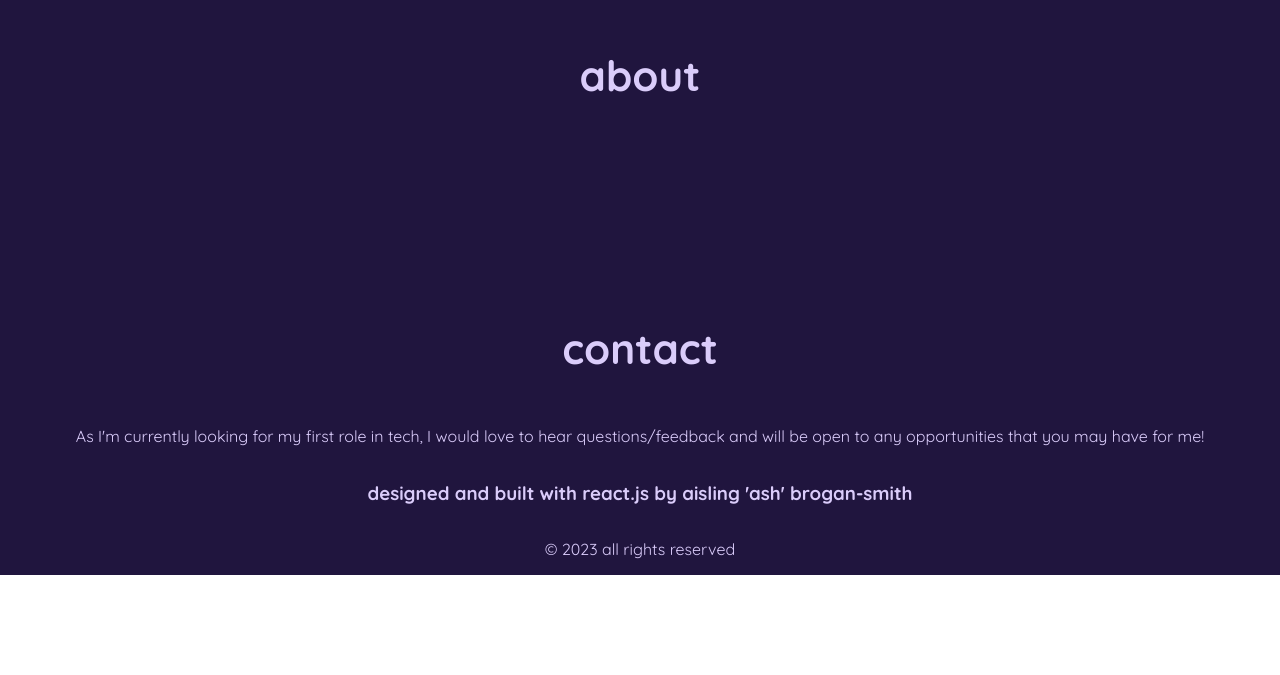
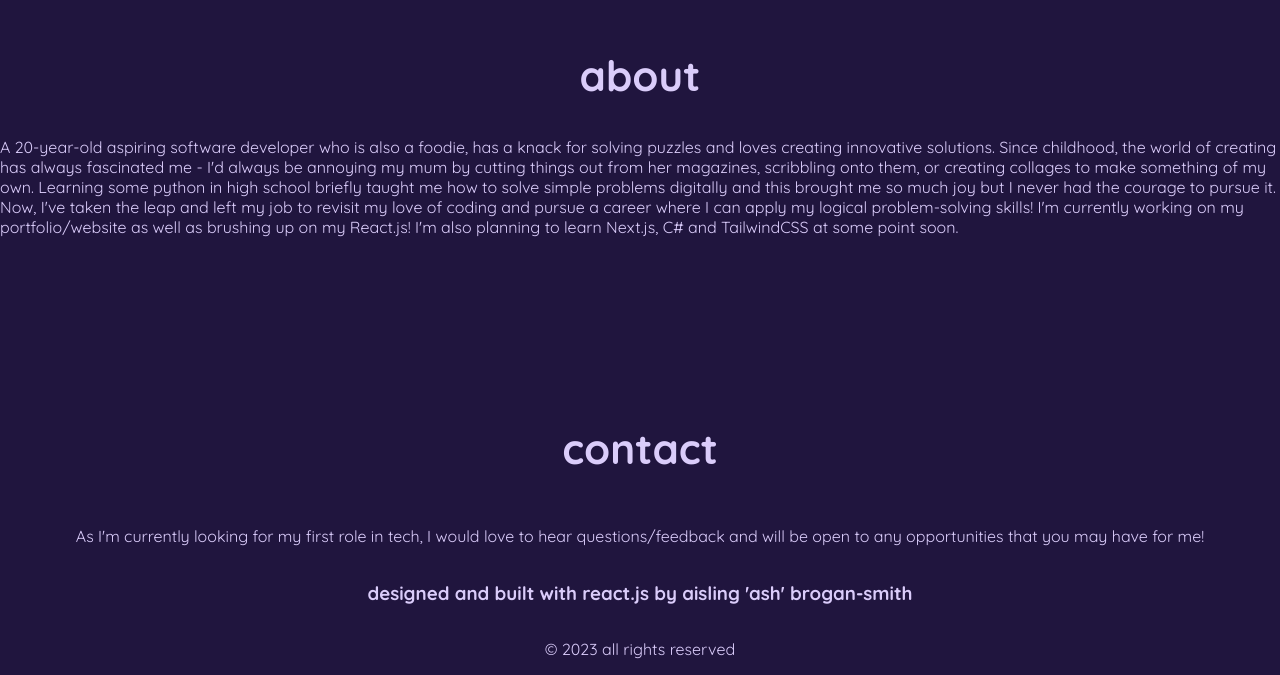
Before and after one commit to ashwantspizza/mywebsite, a React (Create React App) app in the folder ash-website/: page / in a window 1280 px wide. Shown: the part 2019-2694 px from the top of the page. Before the commit the page ends 2594 px from the top, so only its background shows below. Built offline with nearby package versions, Linux system fonts and the light colour scheme.

Commit message:
about description added

```diff
--- a/ash-website/src/components/LandingPage.js
+++ b/ash-website/src/components/LandingPage.js
@@ -37,6 +37,7 @@ function LandingPage() {
   </div>
 
   <section id="work">
+
   <div className="my-work-section">
     <div className="my-work-text">
       <h2>my work</h2>
@@ -82,21 +83,30 @@ function LandingPage() {
   <p>PostgreSQL</p>
   </div>
   </div>
+
 </section>
 
         <section id="about">
+
         <div className="about-section">
-    <div className="about-text">
-      <h2>about</h2>
+    <div className="about-text"> <h2>about</h2> </div>
+    <div className="about-desc">
+    <div className="about-desc-1">A 20-year-old aspiring software developer who is also a foodie, has a knack for solving puzzles and loves creating innovative solutions. Since childhood, the world of creating has always fascinated me - I'd always be annoying my mum by cutting things out from her magazines, scribbling onto them, or creating collages to make something of my own.
+Learning some python in high school briefly taught me how to solve simple problems digitally and this brought me so much joy but I never had the courage to pursue it.</div>
+<div className="about-desc-2">Now, I've taken the leap and left my job to revisit my love of coding and pursue a career where I can apply my logical problem-solving skills!
+I'm currently working on my portfolio/website as well as brushing up on my React.js! I'm also planning to learn Next.js, C# and TailwindCSS at some point soon.</div>
+</div>
     </div>
-    </div>
+
         </section>
 
         <section id="contact">
+
         <div className="contact-section">
     <div className="contact-title-text"> <h2>contact</h2> </div>
     <div className="contact-desc"> <p>As I'm currently looking for my first role in tech, I would love to hear questions/feedback and will be open to any opportunities that you may have for me!</p></div>
     </div>
+
         </section>
 
         <div className="footer">
```
